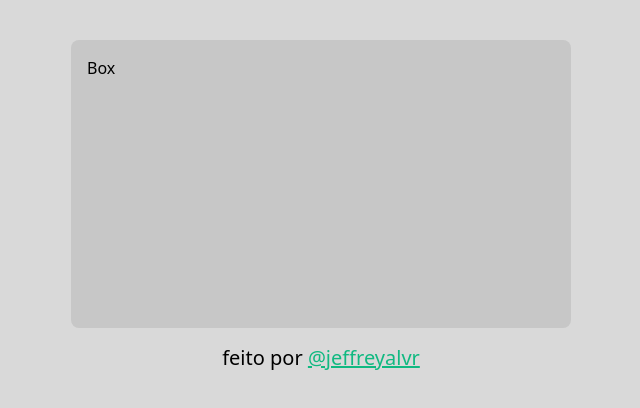
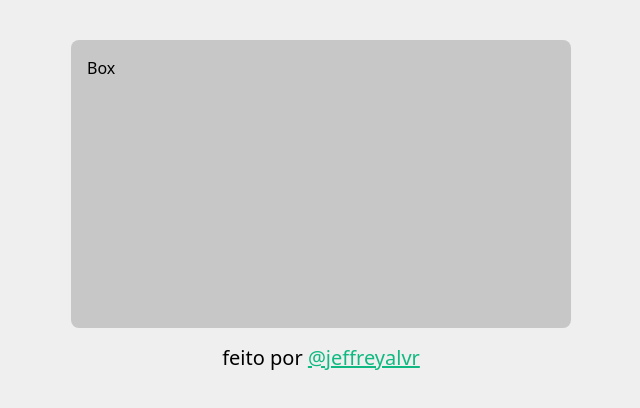
Before and after one commit to jeffreyalvr/incrementador-redux, a React (Vite) app: page / in a window 1280 px wide. Shown: the top 408 px of the page, without its empty margins (319-959 px from the left). Built offline with nearby package versions, Linux system fonts and the light colour scheme.

Commit message:
Altera cor do background do body

```diff
--- a/src/styles/global.css
+++ b/src/styles/global.css
@@ -9,5 +9,5 @@ body,
 }
 
 body {
-  background-color: #d9d9d9;
+  background-color: #efefef;
 }
```
